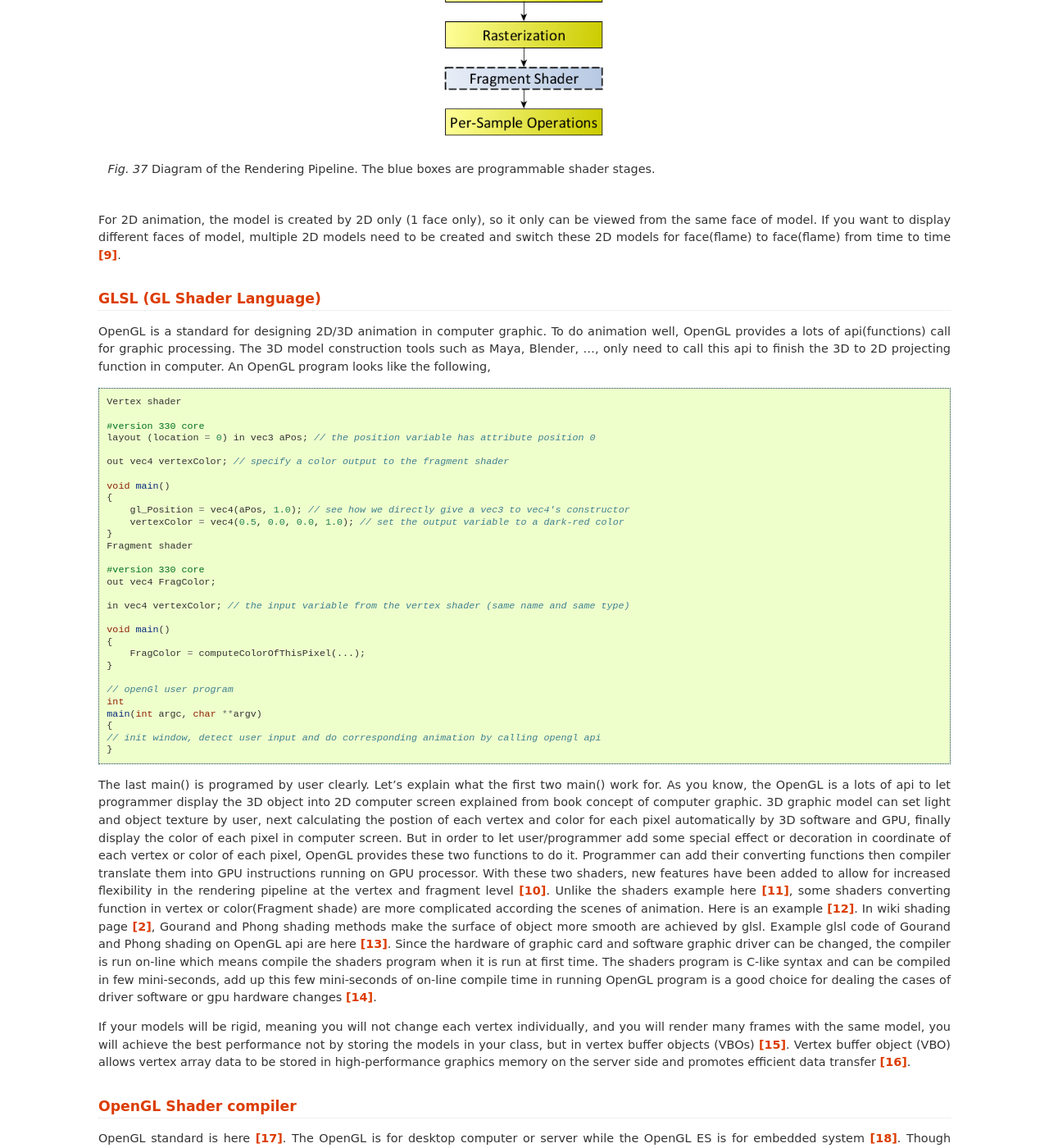
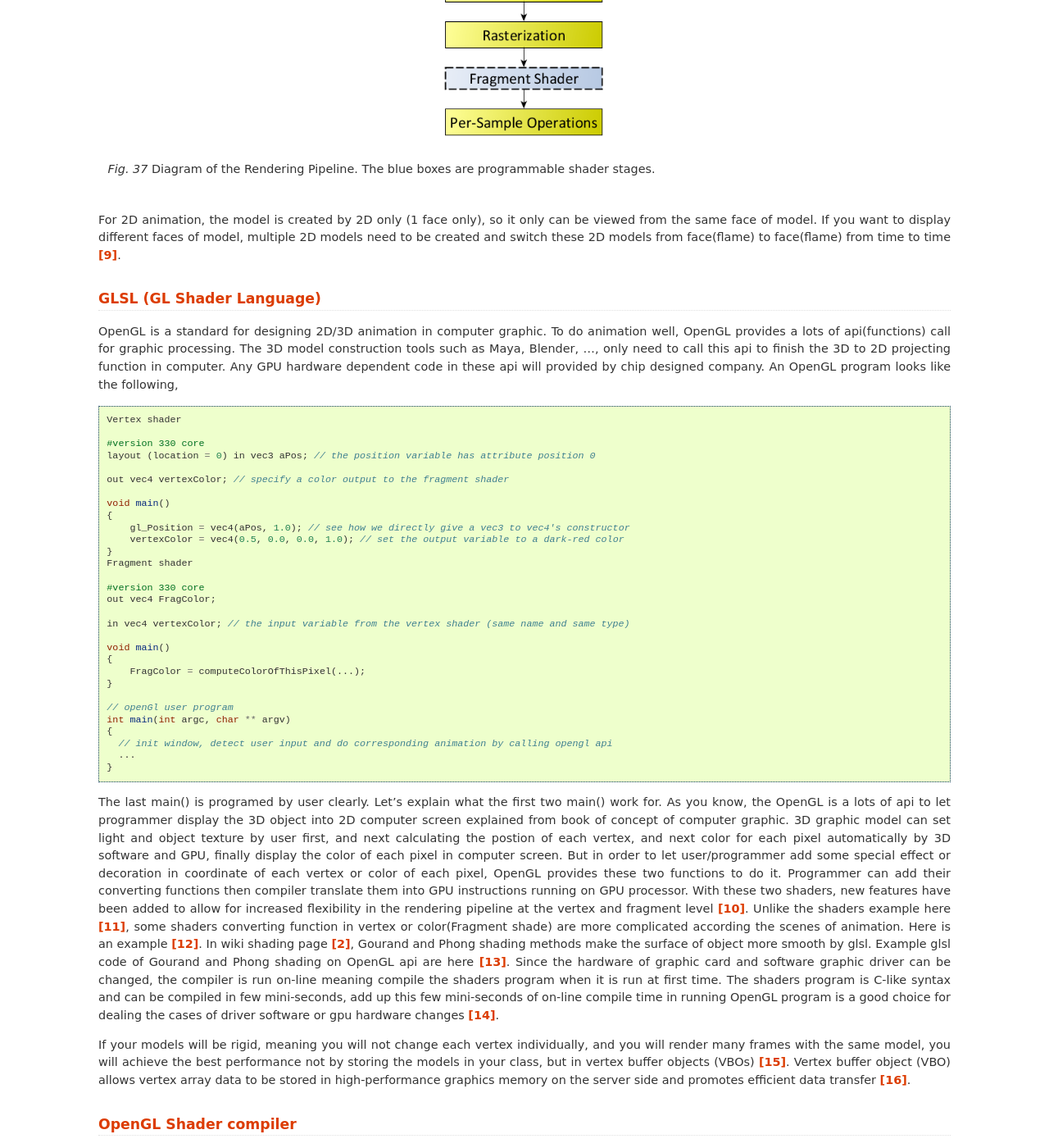
Before and after one commit to Jonathan2251/lbd, a Sphinx documentation site: the page built from source/gpu.rst, in a window 1280 px wide and 1400 px high, scrolled down 1909 px. Shown: the whole window at 82% size. Built offline with Sphinx 7.4.7, drawn with Linux system fonts in a browser that asks for light colours; pages that are not in the unit, such as notebooks, are missing from menus; some of the changed text lies outside the part shown.

Commit message:
correct typing

```diff
--- a/source/gpu.rst
+++ b/source/gpu.rst
@@ -84,7 +84,7 @@ with their type.
 
 For 2D animation, the model is created by 2D only (1 face only), so it only can be
 viewed from the same face of model. If you want to display different faces of model,
-multiple 2D models need to be created and switch these 2D models for face(flame) to
+multiple 2D models need to be created and switch these 2D models from face(flame) to
 face(flame) from time to time [#2danimation]_.
 
 GLSL (GL Shader Language)
@@ -94,6 +94,8 @@ OpenGL is a standard for designing 2D/3D animation in computer graphic.
 To do animation well, OpenGL provides a lots of api(functions) call for
 graphic processing. The 3D model construction tools such as Maya, Blender, ...,
 only need to call this api to finish the 3D to 2D projecting function in computer.
+Any GPU hardware dependent code in these api will provided by chip designed
+company.
 An OpenGL program looks like the following,
 
 .. code-block:: c++
@@ -123,18 +125,18 @@ An OpenGL program looks like the following,
   }
 
   // openGl user program
-  int
-  main(int argc, char **argv)
+  int main(int argc, char ** argv)
   {
-  // init window, detect user input and do corresponding animation by calling opengl api
+    // init window, detect user input and do corresponding animation by calling opengl api
+    ...
   }
 
 The last main() is programed by user clearly. Let's explain what the first two
 main() work for.
 As you know, the OpenGL is a lots of api to let programmer display the 3D object
-into 2D computer screen explained from book concept of computer graphic.
-3D graphic model can set light and object texture by user, next calculating the
-postion of each vertex and color for each pixel automatically by 3D software
+into 2D computer screen explained from book of concept of computer graphic.
+3D graphic model can set light and object texture by user first, and next calculating the
+postion of each vertex, and next color for each pixel automatically by 3D software
 and GPU, finally display the color of each pixel in computer screen.
 But in order to let user/programmer add some special effect or decoration in
 coordinate of each vertex or color of each pixel, OpenGL provides these two
@@ -147,10 +149,10 @@ Unlike the shaders example here [#shadersex]_, some shaders converting function
 in vertex or color(Fragment shade) are more complicated according the scenes of
 animation. Here is an example [#glsleffect]_.
 In wiki shading page [#shading]_, Gourand and Phong shading methods make the
-surface of object more smooth are achieved by glsl. Example glsl code of Gourand
+surface of object more smooth by glsl. Example glsl code of Gourand
 and Phong shading on OpenGL api are here [#smoothshadingex]_.
 Since the hardware of graphic card and software graphic driver can be changed,
-the compiler is run on-line which means compile the shaders program when it is
+the compiler is run on-line meaning compile the shaders program when it is
 run at first time.
 The shaders program is C-like syntax and can be compiled in few mini-seconds,
 add up this few mini-seconds of on-line compile time in running OpenGL
@@ -427,7 +430,7 @@ as follows,
 .. code-block:: c++
 
   __global__
-  void saxpy(int n, float a, float *x, float *y)
+  void saxpy(int n, float a, float * x, float * y)
   {
     int i = blockIdx.x*blockDim.x + threadIdx.x;
     if (i < n) y[i] = a*x[i] + y[i];
```
Also changed, not shown: other parts of source/gpu.rst (+19 -17 lines).
